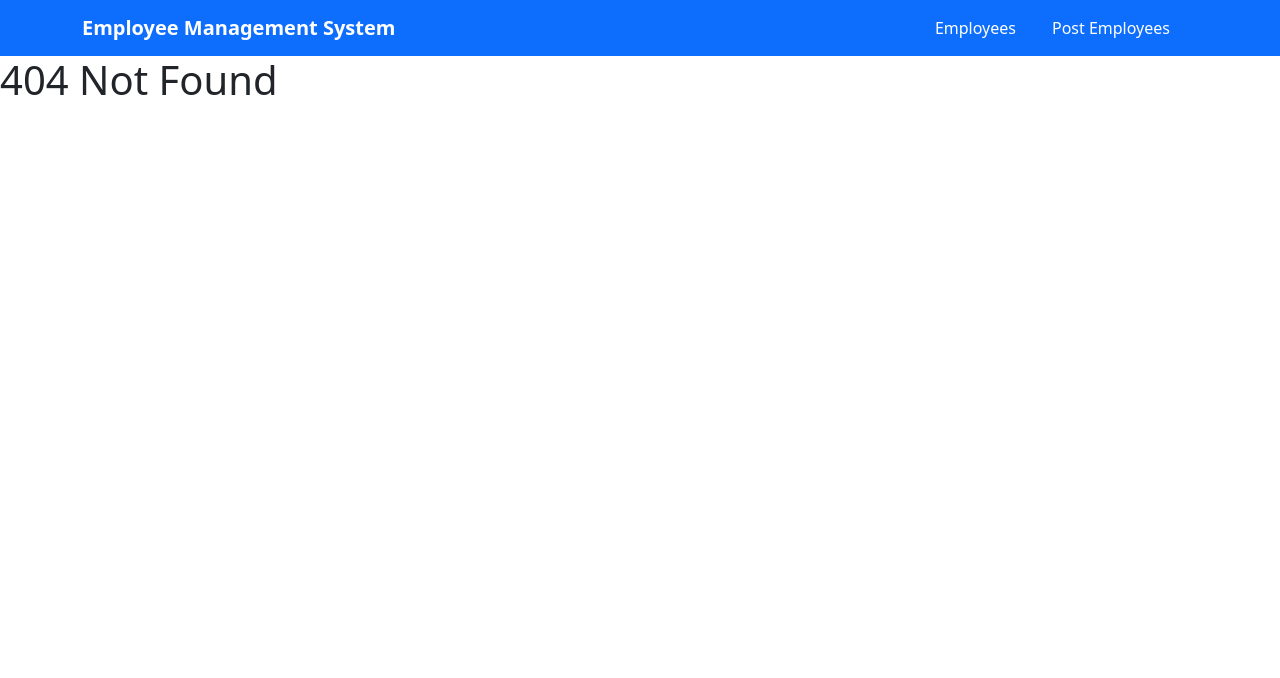
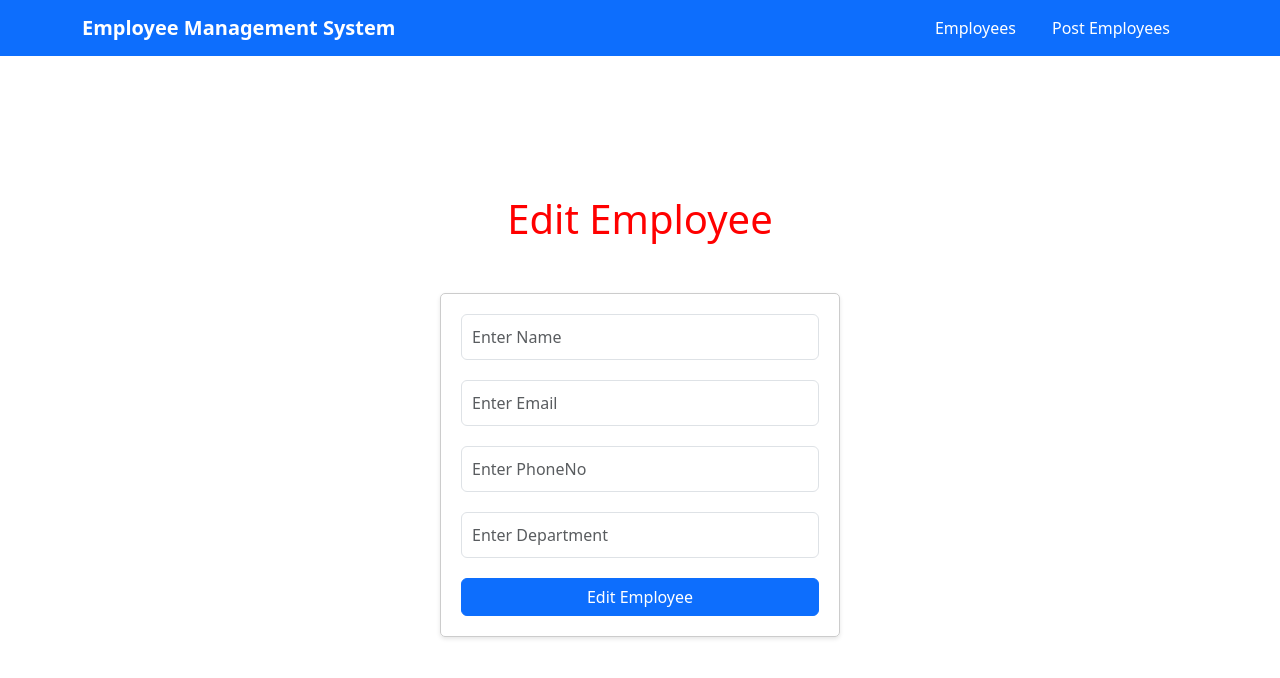
Before and after one commit to Pratik5767/Employee-Records-System, a React (Create React App) app in the folder employee-frontend/: page /employee/1 in a window 1280 px wide. Before the commit this address had no page. Shown: the top 678 px of the page. Built offline with nearby package versions, Linux system fonts and the light colour scheme; no server answers.

Commit message:
create a edit page for updating the employee

```diff
--- a/employee-frontend/src/App.js
+++ b/employee-frontend/src/App.js
@@ -4,6 +4,7 @@ import Dashboard from './pages/dashboard/Dashboard';
 import Header from './pages/header/Header';
 import NoMatch from './pages/noMatch/NoMatch';
 import PostUser from './pages/employee/PostUser';
+import UpdateUser from './pages/employee/UpdateUser';
 
 function App() {
     return (
@@ -13,6 +14,7 @@ function App() {
                 <Route path='/' element={<Dashboard />} />
                 <Route path='*' element={<NoMatch />} />
                 <Route path='/employee' element={<PostUser />} />
+                <Route path='/employee/:id' element={<UpdateUser />} />
             </Routes>
         </>
     );
--- a/employee-frontend/src/pages/dashboard/Dashboard.js
+++ b/employee-frontend/src/pages/dashboard/Dashboard.js
@@ -4,10 +4,12 @@ import Col from 'react-bootstrap/Col';
 import Container from 'react-bootstrap/Container';
 import Table from 'react-bootstrap/Table';
 import Button from 'react-bootstrap/Button';
+import { useNavigate } from 'react-router-dom';
 
 const Dashboard = () => {
 
     const [employees, setEmployees] = useState([]);
+    const navigate = useNavigate();
 
     useEffect(() => {
         const fetchEmployee = async () => {
@@ -42,6 +44,10 @@ const Dashboard = () => {
         }
     }
 
+    const handleUpdate = (employeeId) => {
+        navigate(`/employee/${employeeId}`);
+    }
+
     return (
         <>
             <Container className='mt-5'>
@@ -69,7 +75,7 @@ const Dashboard = () => {
                                             <td>{employee.phoneNo}</td>
                                             <td>{employee.department}</td>
                                             <td>
-                                                <Button variant='outline-secondary'>
+                                                <Button variant='outline-secondary' onClick={() => handleUpdate(employee.id)}>
                                                     Update
                                                 </Button>{" "}
                                                 <Button variant='outline-danger' onClick={() => handleDelete(employee.id)}>
--- /dev/null
+++ b/employee-frontend/src/pages/employee/UpdateUser.css
@@ -0,0 +1,27 @@
+.center-form {
+    display: flex;
+    flex-direction: column;
+    align-items: center;
+    justify-content: center;
+    height: 90vh;
+}
+
+.center-form h1 {
+    margin-bottom: 50px;
+    color: red;
+}
+
+.center-form Form {
+    max-width: 400px;
+    width: 100%;
+    padding: 20px;
+    border: 1px solid #ccc;
+    border-radius: 5px;
+    box-shadow: 0 2px 4px rgba(0, 0, 0, 0.1);
+    text-align: center;
+}
+
+.center-form Form .form-control {
+    margin-bottom: 20px;
+    padding: 10px;
+}
--- /dev/null
+++ b/employee-frontend/src/pages/employee/UpdateUser.js
@@ -0,0 +1,95 @@
+import React, { useEffect, useState } from 'react';
+import { Button } from "react-bootstrap";
+import { Form } from "react-bootstrap";
+import "./UpdateUser.css";
+import { useParams } from 'react-router-dom';
+
+const UpdateUser = () => {
+    const { id } = useParams();
+
+    const [formData, setFormData] = useState({
+        name: "",
+        email: "",
+        phoneNo: "",
+        department: ""
+    });
+
+    const handleInputChange = (e) => {
+        const { name, value } = e.target;
+        setFormData({
+            ...formData,
+            [name]: value
+        })
+    }
+
+    useEffect(() => {
+        const fetchEmployee = async () => {
+            try {
+                const res = await fetch(`http://localhost:9000/api/employee/${id}`);
+                const data = await res.json();
+
+                setFormData(data);
+            } catch (error) {
+                console.error("Error while fetching user: ", error.message);
+            }
+        }
+
+        fetchEmployee();
+    }, [id])
+
+    return (
+        <>
+            <div className="center-form">
+                <h1>Edit Employee</h1>
+
+                <Form>
+                    <Form.Group controlId='formBasicName'>
+                        <Form.Control
+                            type='text'
+                            name='name'
+                            placeholder='Enter Name'
+                            value={formData.name}
+                            onChange={handleInputChange}
+                        />
+                    </Form.Group>
+
+                    <Form.Group controlId='formBasicName'>
+                        <Form.Control
+                            type='email'
+                            name='email'
+                            placeholder='Enter Email'
+                            value={formData.email}
+                            onChange={handleInputChange}
+                        />
+                    </Form.Group>
+
+                    <Form.Group controlId='formBasicName'>
+                        <Form.Control
+                            type='text'
+                            name='phoneNo'
+                            placeholder='Enter PhoneNo'
+                            value={formData.phoneNo}
+                            onChange={handleInputChange}
+                        />
+                    </Form.Group>
+
+                    <Form.Group controlId='formBasicName'>
+                        <Form.Control
+                            type='text'
+                            name='department'
+                            placeholder='Enter Department'
+                            value={formData.department}
+                            onChange={handleInputChange}
+                        />
+                    </Form.Group>
+
+                    <Button variant="primary" type="submit" className="w-100">
+                        Edit Employee
+                    </Button>
+                </Form>
+            </div>
+        </>
+    )
+}
+
+export default UpdateUser;
```
